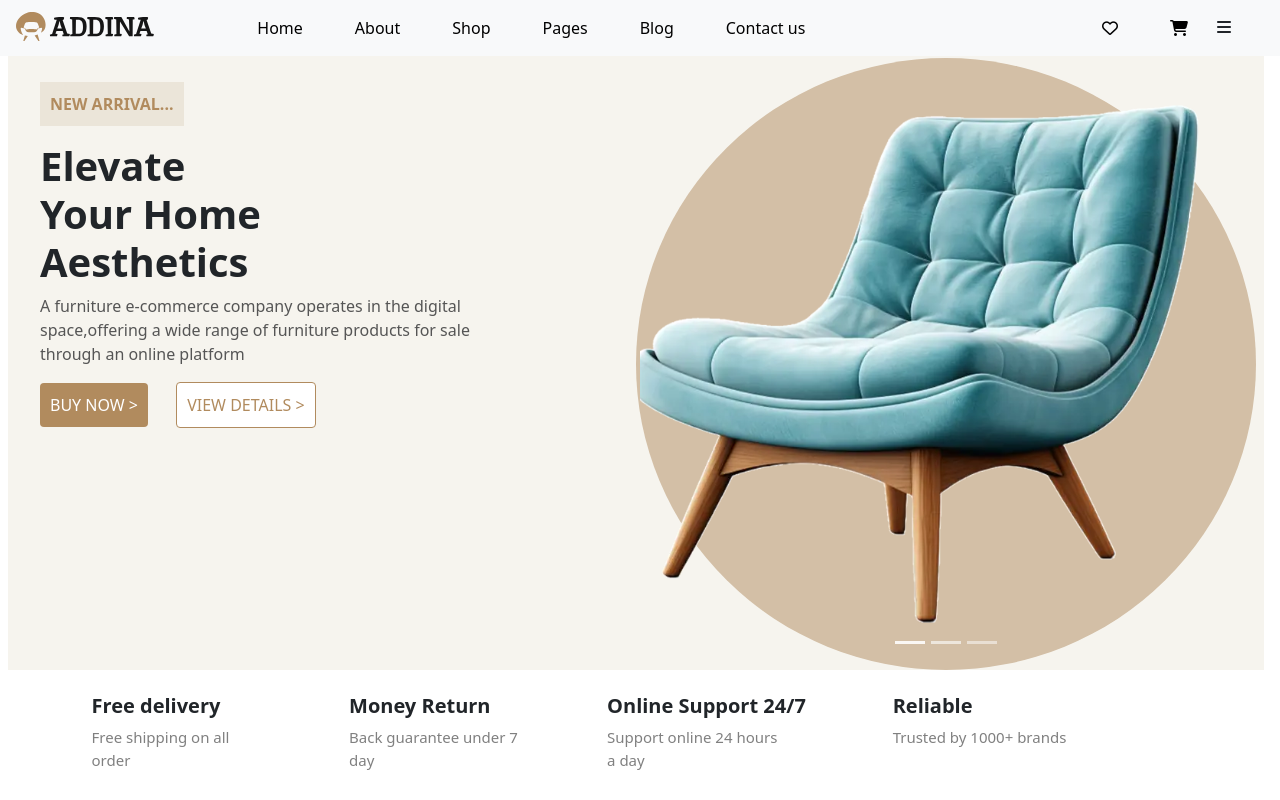
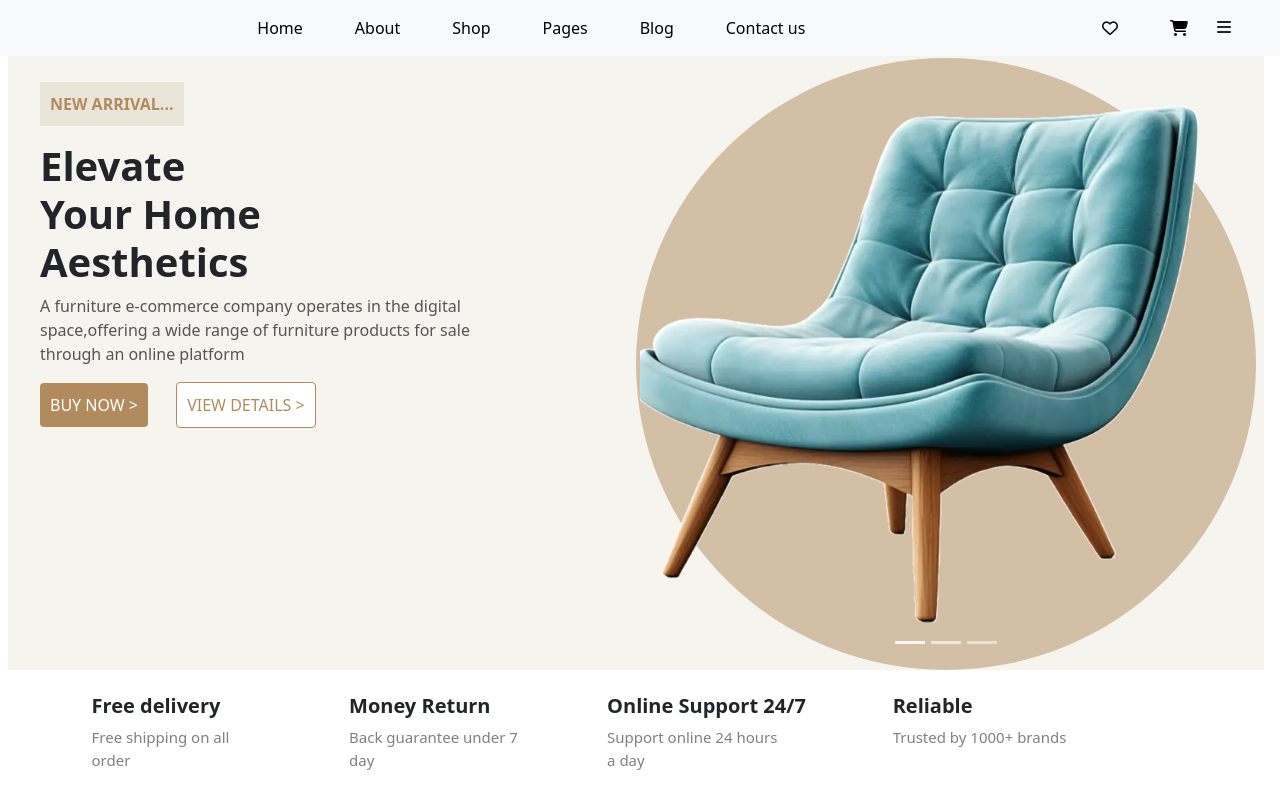
Before and after one commit to rohit14510/Furniture-E-Commerce, a plain HTML site: page index.html in a window 1280 px wide. Shown: the top 800 px of the page. Drawn offline with nearby package versions, Linux system fonts and the light colour scheme.

Commit message:
Update index.html

```diff
--- a/index.html
+++ b/index.html
@@ -24,7 +24,7 @@
     <div class="container-fluid" >
       <div class="container-fluid row p-0">
         <div class="col-5 col-lg-2 ">
-          <img class="img-fluid p-1" src="logo.svg" alt="">
+          <img class="img-fluid p-1" src="" alt="">
         </div>
         <div class="col-lg-7 collapse navbar-collapse">
           <ul class="nav">
```
